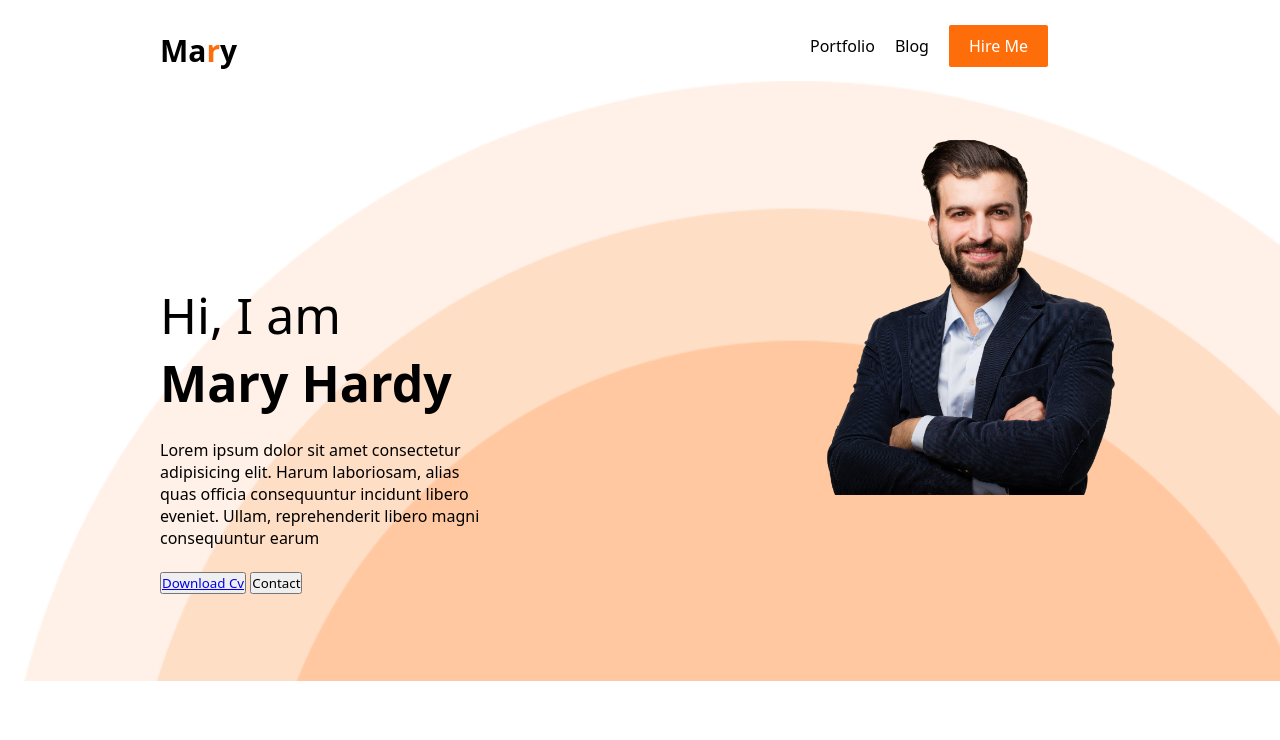
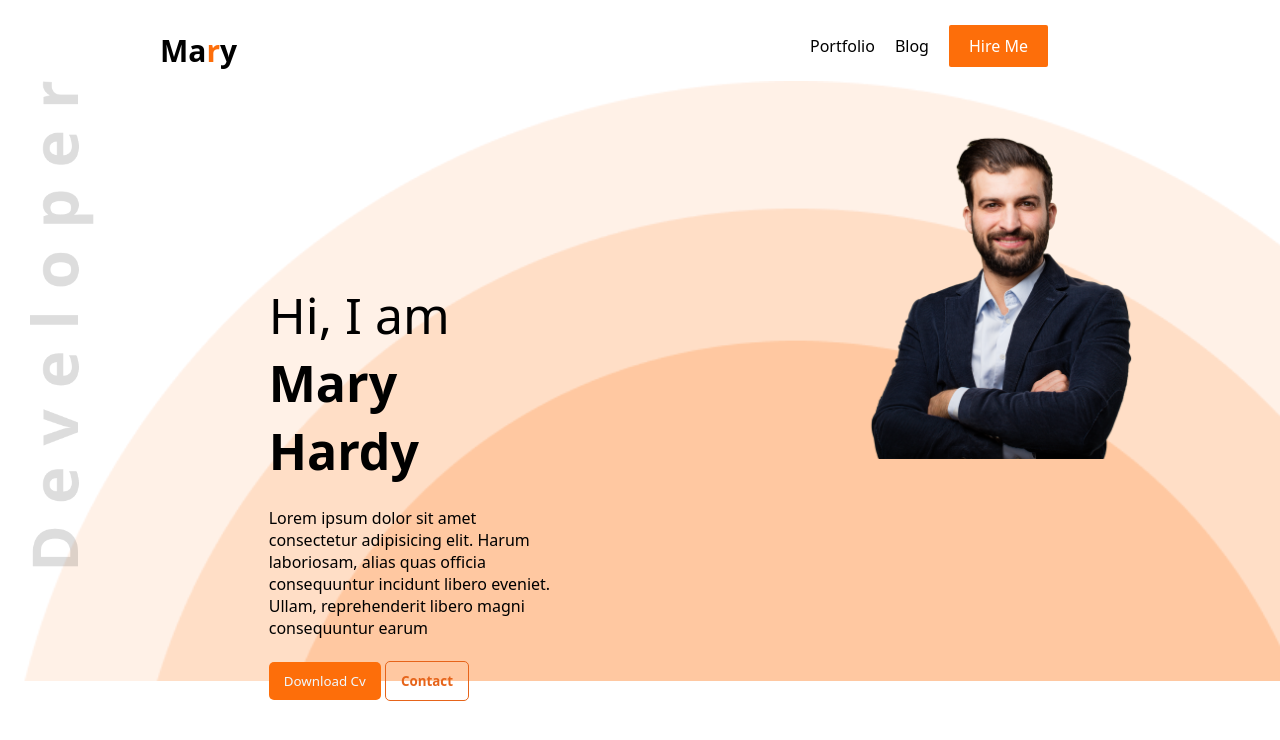
Before and after one commit to HabluProgrammerFarhan/developer-portfolio, a plain HTML site: page index.html in a window 1280 px wide. Drawn offline with Linux system fonts and the light colour scheme.

Commit message:
dhguwegdfueqwg

```diff
--- a/index.html
+++ b/index.html
@@ -27,6 +27,9 @@
     </header>
     <main>
       <section class="hardy">
+        <div class="developer">
+          <img width="" height="90%" src="./images/developer.png" alt="" />
+        </div>
         <div class="hardyLeft">
           <div>
             <p>Hi, I am <br /><strong>Mary Hardy</strong></p>
@@ -36,14 +39,15 @@
               laboriosam, alias quas officia consequuntur incidunt libero
               eveniet. Ullam, reprehenderit libero magni consequuntur earum </span
             ><br /><br />
-            <button>
+            <button id="cvDownloadBtn">
               <a
+                class="downloadCvBtn"
                 download
                 href="https://docs.google.com/document/d/1fU5Vg1ODtu8EToSbZ-uw-77n6GQLvtoT4l3Xfovv8xA/edit"
                 >Download Cv</a
               >
             </button>
-            <button>Contact</button>
+            <button class="contactBtn"><b>Contact</b></button>
           </div>
         </div>
         <div class="hardyRight">
--- a/style.css
+++ b/style.css
@@ -61,6 +61,13 @@ nav {
   background-size: cover;
   text-align: center;
 }
+.developer {
+  height: 90%;
+  margin-bottom: 20px;
+}
+.developer > img {
+  padding: 0px 30px;
+}
 .hardyLeft {
   width: 50%;
   padding: 200px 0;
@@ -78,6 +85,26 @@ nav {
   text-align: left;
   font-size: 50px;
 }
+#cvDownloadBtn {
+  border: 0;
+  background-color: rgba(253, 110, 10, 1);
+  padding: 10px 15px;
+  border-radius: 5px;
+  cursor: pointer;
+}
+.downloadCvBtn {
+  text-decoration: none;
+  border: none;
+  color: aliceblue;
+}
+.contactBtn {
+  border: 1px solid rgb(230, 100, 26);
+  background: none;
+  padding: 10px 15px;
+  color: rgb(230, 100, 26);
+  border-radius: 5px;
+  cursor: pointer;
+}
 .hardyRight {
   width: 50%;
 }
```
